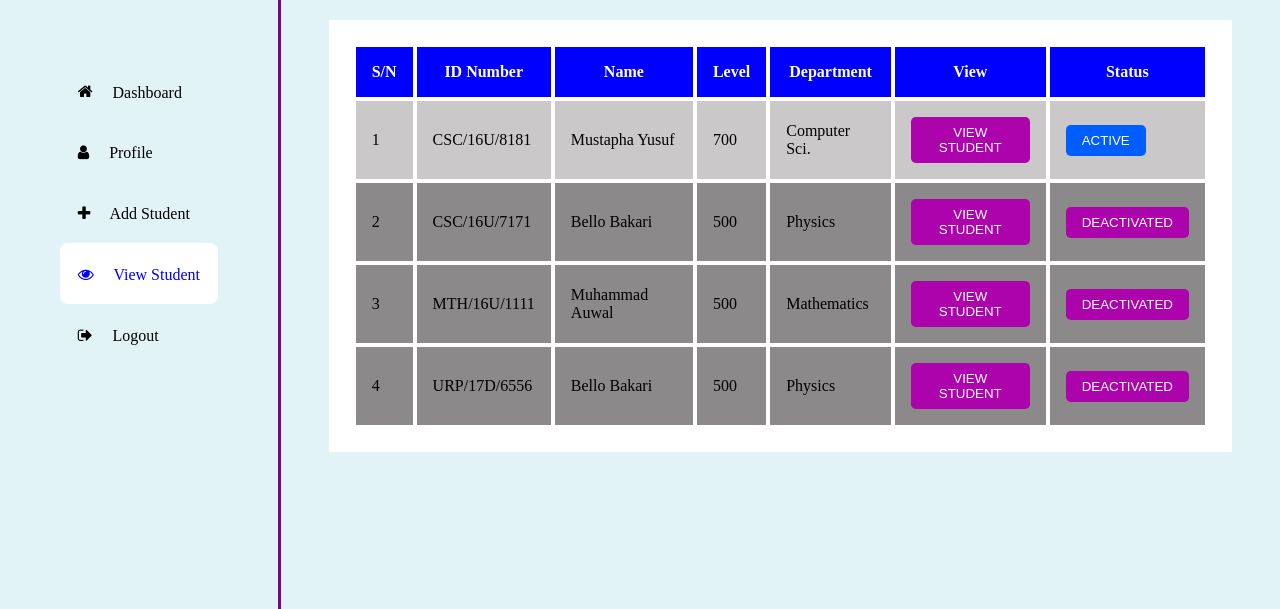
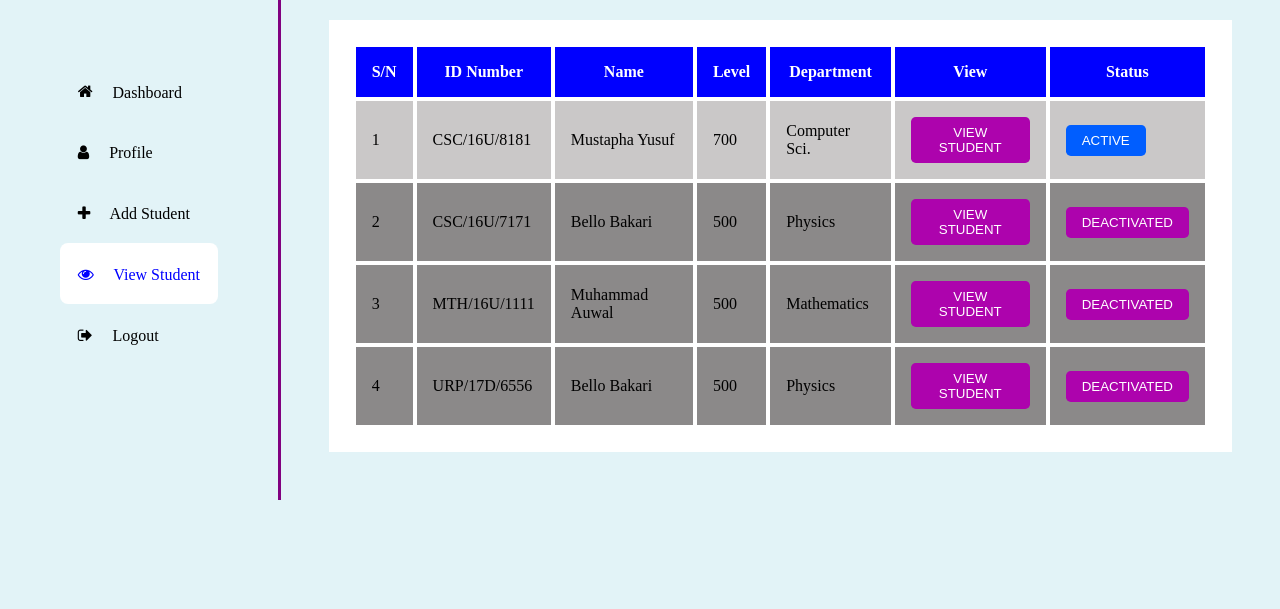
Before and after one commit to Abdech/My-test-replicate, a plain HTML site: page index.html in a window 1280 px wide. Shown: the part 191-800 px from the top of the page. Drawn offline with Linux system fonts and the light colour scheme.

Commit message:
css edited

```diff
--- a/Css/style.css
+++ b/Css/style.css
@@ -52,7 +52,7 @@ table td {
 }
 .container {
   display: flex;
-  height: 100vh;
+  height: 100%;
 }
 .profile {
   display: flex;
```
